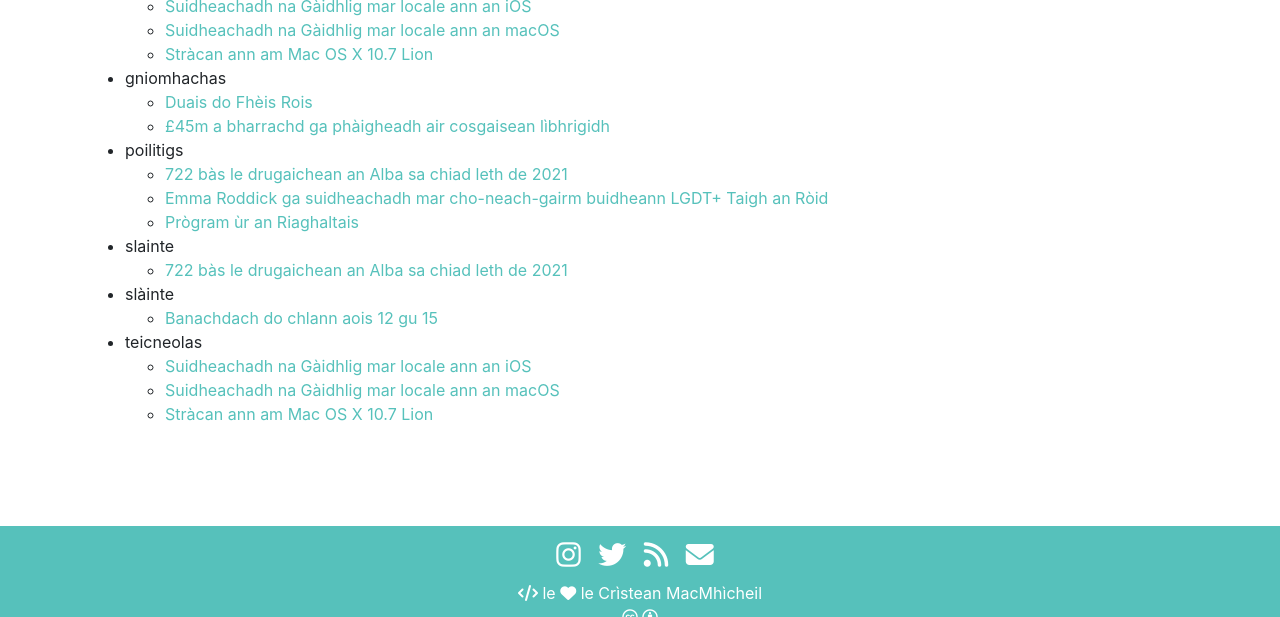
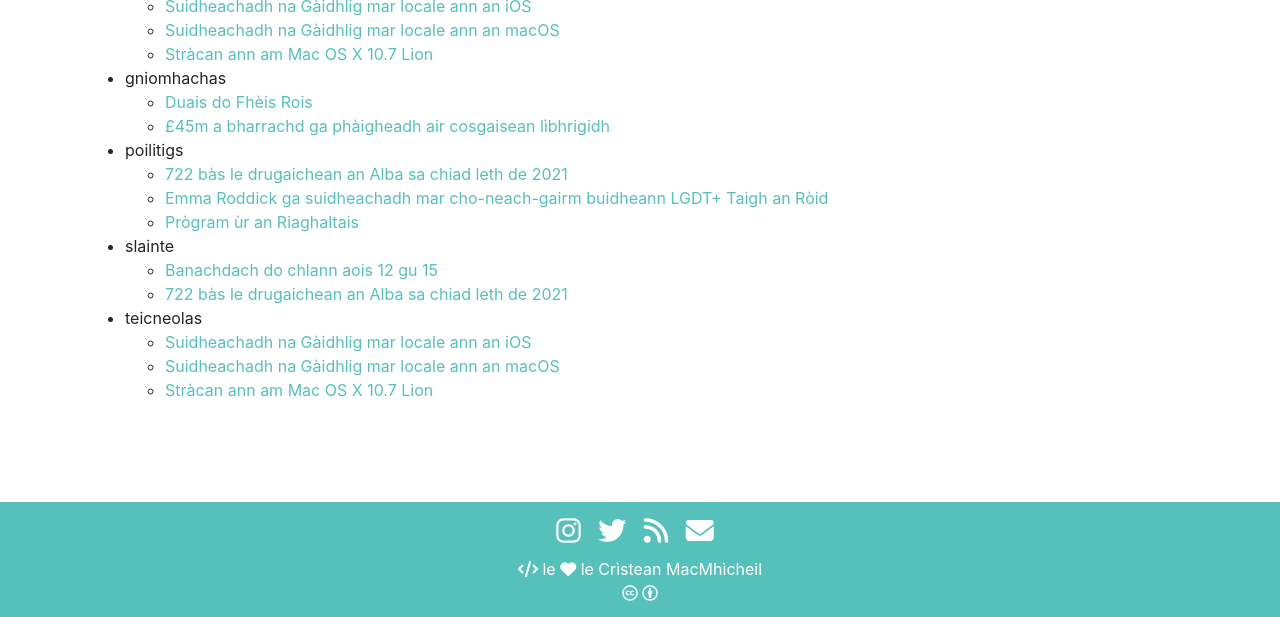
Before and after one commit to criomagan/criomagan.github.io, a Jekyll site: the page built from search.html, in a window 1280 px wide and 900 px high, scrolled down 839 px, cut to the strip 0-617 px from the top of the window. Built offline with Jekyll 4.4.1, drawn with Linux system fonts in a browser that asks for light colours; nearby versions of some CDN libraries; a script that is not in the unit is left out.

Commit message:
Fix categories

```diff
--- a/_posts/2021-09-15-banachdach-do-chlann-aois-12-gu-15.md
+++ b/_posts/2021-09-15-banachdach-do-chlann-aois-12-gu-15.md
@@ -18,7 +18,7 @@ comments: true
 
 categories:
     - alba
-    - slàinte
+    - slainte
 
 tags:
     -
```
